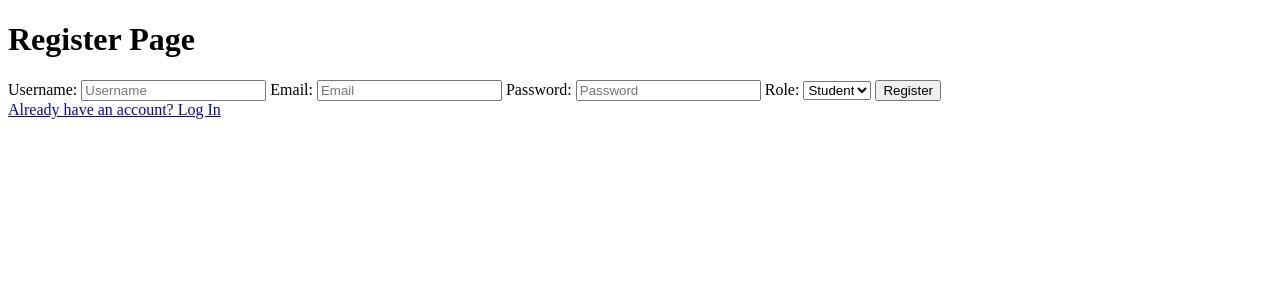
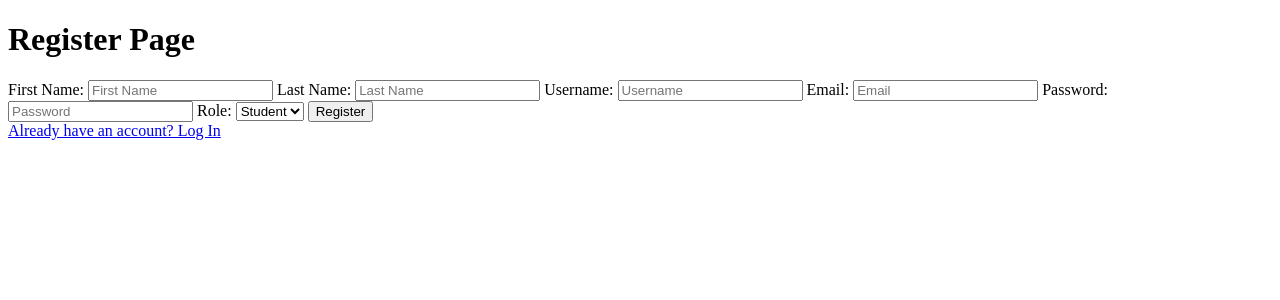
Before and after one commit to jjuela/ThriftySwap, a Flask app: page /register in a window 1280 px wide. Shown: the top 300 px of the page. Run offline with Flask 2, Linux system fonts and the light colour scheme.

Commit message:
first/last name added to registration & view profile page

```diff
--- a/app.py
+++ b/app.py
@@ -45,7 +45,9 @@ class User(db.Model, UserMixin):
     username = db.Column(db.String(20), nullable=False, unique=True)
     email = db.Column(db.String(120), nullable=False, unique=True)
     password = db.Column(db.String(80), nullable=False)
-    role = db.Column(db.String(20), nullable=False, default='student')
+    first_name = db.Column(db.String(20), nullable=True)
+    last_name = db.Column(db.String(20), nullable=True)
+    role = db.Column(db.String(20), nullable=False)
     reset_code = db.Column(db.String(5))
     reset_expiration = db.Column(db.DateTime)
 
@@ -83,6 +85,10 @@ class RegisterForm(FlaskForm):
 
     password = PasswordField(validators=[
                              InputRequired(), Length(min=8, max=20)], render_kw={"placeholder": "Password"})
+    first_name = StringField(validators=[
+                            InputRequired(), Length(min=1, max=20)], render_kw={"placeholder": "First Name"})
+    last_name = StringField(validators=[
+                            InputRequired(), Length(min=1, max=20)], render_kw={"placeholder": "Last Name"})
 
     role = SelectField('Role', choices=[('student', 'Student'), ('staff', 'Staff')], default='student')
 
@@ -208,7 +214,8 @@ def register():
 
     if form.validate_on_submit():
         hashed_password = bcrypt.generate_password_hash(form.password.data)
-        new_user = User(username=form.username.data,email=form.email.data,password=hashed_password)
+        new_user = User(username=form.username.data,email=form.email.data,password=hashed_password,
+                        first_name=form.first_name.data,last_name=form.last_name.data,role=form.role.data)
         db.session.add(new_user)
         db.session.commit()
         return redirect(url_for('login'))
--- a/templates/profile.html
+++ b/templates/profile.html
@@ -54,6 +54,8 @@
         <h1 class="profile-title">User Profile</h1>
 
         <div class="profile-info">
+            <p><i class="fas fa-user"></i> First Name: {{ user.first_name }}</p>
+            <p><i class="fas fa-user"></i> Last Name: {{ user.last_name }}</p>
             <p><i class="fas fa-user"></i> Username: {{ user.username }}</p>
             <p><i class="fas fa-envelope"></i> Email: {{ user.email }}</p>
             <p><i class="fas fa-user-shield"></i> Role: {{ user.role }}</p>
--- a/templates/register.html
+++ b/templates/register.html
@@ -13,6 +13,26 @@
 
     <form method="POST" action="">
         {{ form.hidden_tag() }}
+
+        <label for="first_name">First Name:</label>
+        {{ form.first_name }}
+        {% if form.first_name.errors %}
+            <ul class="errors">
+                {% for error in form.first_name.errors %}
+                    <li>{{ error }}</li>
+                {% endfor %}
+            </ul>
+        {% endif %}
+
+        <label for="last_name">Last Name:</label>
+        {{ form.last_name }}
+        {% if form.last_name.errors %}
+            <ul class="errors">
+                {% for error in form.last_name.errors %}
+                    <li>{{ error }}</li>
+                {% endfor %}
+            </ul>
+        {% endif %}
 
         <label for="username">Username:</label>
         {{ form.username }}
```
Also changed, not shown: instance/database.db.
